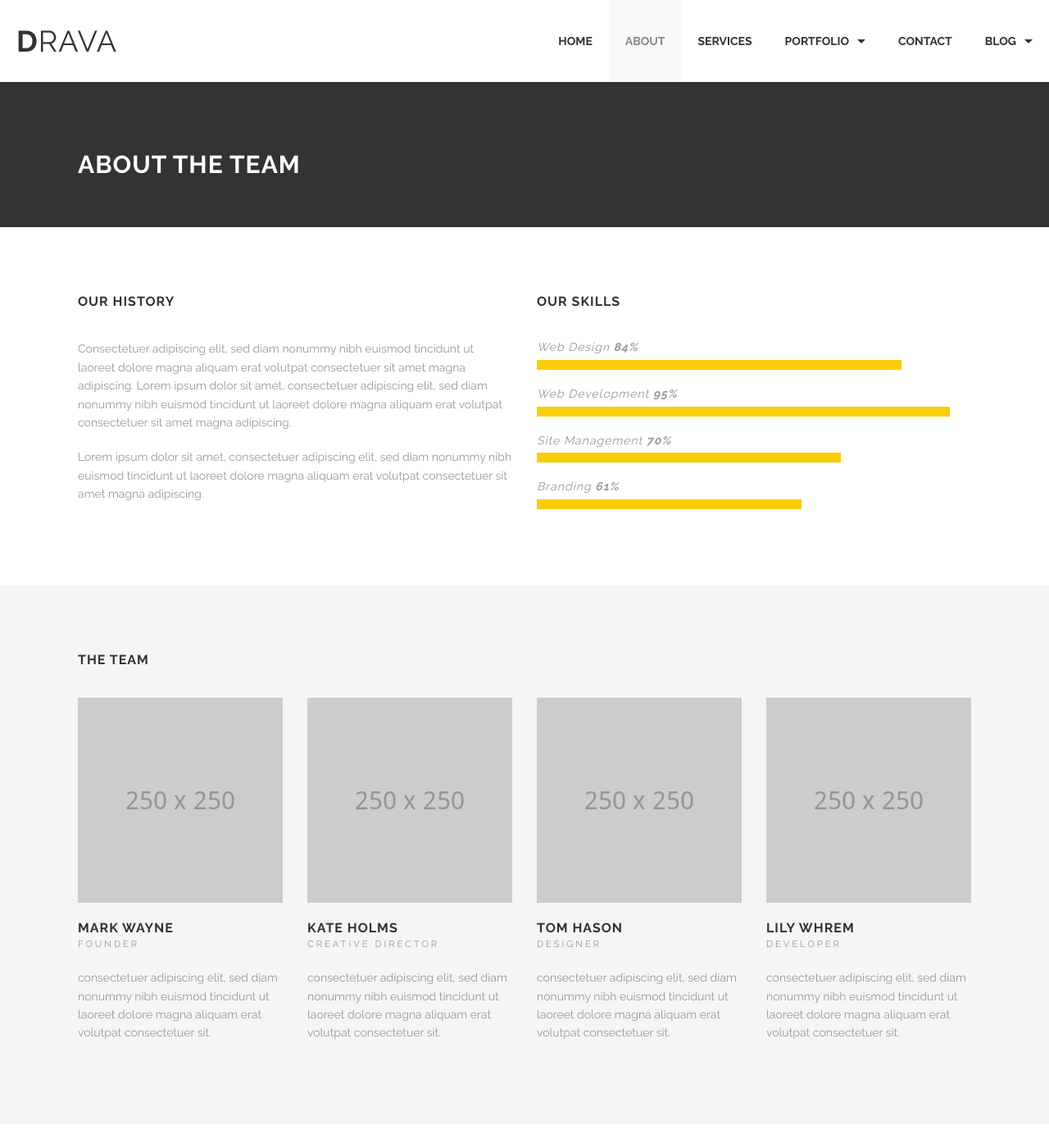
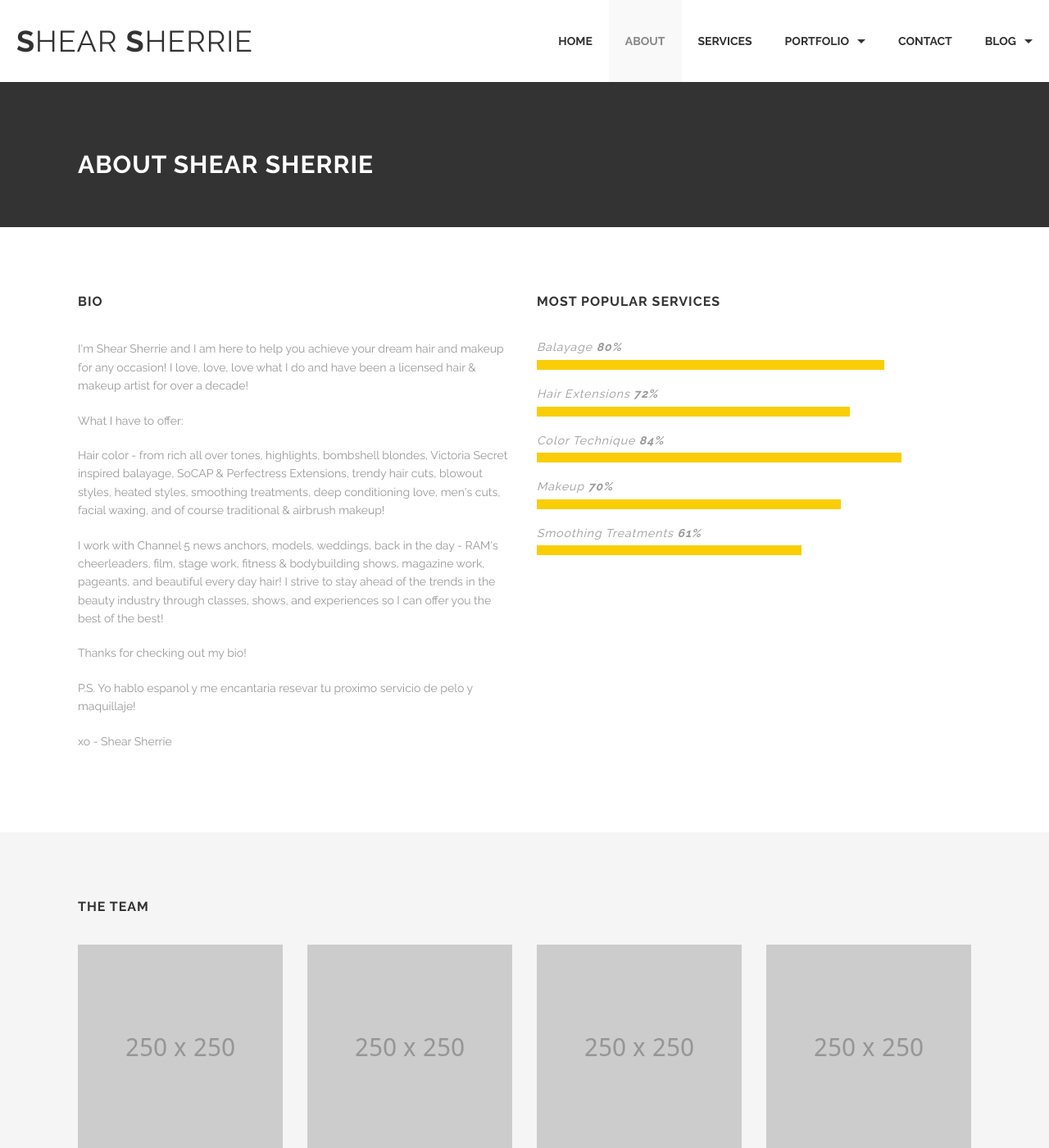
Before and after one commit to shearsherrie/shearsherrie.github.io, a Jekyll site: the page built from about.html, in a window 1280 px wide and 1400 px high. Shown: the whole window at 82% size. Built offline with Jekyll 4.4.1, drawn with Linux system fonts in a browser that asks for light colours; some of the changed text lies outside the part shown.

Commit message:
some customization

```diff
--- a/_config.yml
+++ b/_config.yml
@@ -1,14 +1,12 @@
 # Site settings
-title: Drava
-email: your-email@domain.com
+title: Shear Sherrie
+email: shear.sherri3@gmail.com
 description: > # this means to ignore newlines until "baseurl:"
-  Write an awesome description for your new site here. You can edit this
-  line in _config.yml. It will appear in your document head meta (for
-  Google search results) and in your feed.xml site description.
+  Shear Sherrie is a licensed hair & makeup artist serving the St. Louis, MO metro area and beyond. Services include Hair color, highlights, bombshell blondes, Victoria Secret inspired balayage, SoCAP & Perfectress Extensions, trendy hair cuts, blowout styles, heated styles, smoothing treatments, deep conditioning love, men's cuts, facial waxing, and otraditional & airbrush makeup.
 baseurl: "" # the subpath of your site, e.g. /blog/
-# url: "http://yourdomain.com" # the base hostname & protocol for your site
+url: "http://shearsherrie.com" # the base hostname & protocol for your site
 twitter_username: jekyllrb
-github_username:  jekyll
+github_username:  larryboymi
 
 # Build settings
 markdown: kramdown
--- a/_includes/footer.html
+++ b/_includes/footer.html
@@ -1,26 +1,21 @@
 <div class='full no-padding' style='background: #111'>
   <div class='fullwidth' id='footer'>
     <div class='three spacing'></div>
-    <p class='copyright'>©2014 {{site.title}}. All rights reserved.</p>
+    <p class='copyright'>©2021 {{site.title}}. All rights reserved.</p>
     <ul class='socials'>
       <li>
-        <a href='http://facebook.com'>
+        <a href='https://www.facebook.com/ShearSherrie/'>
           <i class='fa fa-facebook'></i>
         </a>
       </li>
       <li>
-        <a href='http://twitter.com'>
-          <i class='fa fa-twitter'></i>
+        <a href='https://www.instagram.com/belleza_bikini/'>
+          <i class='fa fa-instagram'></i>
         </a>
       </li>
       <li>
-        <a href='http://dribbble.com'>
-          <i class='fa fa-dribbble'></i>
-        </a>
-      </li>
-      <li>
-        <a href='http://tumblr.com'>
-          <i class='fa fa-tumblr'></i>
+        <a href='https://www.pinterest.com/shearsherrie/'>
+          <i class='fa fa-pinterest'></i>
         </a>
       </li>
     </ul>
--- a/_includes/header.html
+++ b/_includes/header.html
@@ -4,7 +4,7 @@
       <li class='name'>
         <h1>
           <a href='index.html'>
-            <strong>D</strong>rava
+            <strong>S</strong>hear <strong>S</strong>herrie
           </a>
         </h1>
       </li>
--- a/about.html
+++ b/about.html
@@ -2,13 +2,15 @@
 layout: default
 section_id: about
 skills:
-  - title: Web Design
+  - title: Balayage
+    percent: 80
+  - title: Hair Extensions
+    percent: 72
+  - title: Color Technique
     percent: 84
-  - title: Web Development
-    percent: 95
-  - title: Site Management
+  - title: Makeup
     percent: 70
-  - title: Branding
+  - title: Smoothing Treatments
     percent: 61
 
 members:
@@ -69,7 +71,7 @@ clients:
 <div class='full' style='background: #333'>
   <div class='row'>
     <div class='large-12 columns'>
-      <h2 style='color: #fff;'>About the team</h2>
+      <h2 style='color: #fff;'>About Shear Sherrie</h2>
     </div>
   </div>
   <div class='two spacing'></div>
@@ -77,14 +79,19 @@ clients:
 <div class='full'>
   <div class='row'>
     <div class='medium-6 columns'>
-      <h3>Our history</h3>
+      <h3>Bio</h3>
       <div class='spacing'></div>
-      <p>Consectetuer adipiscing elit, sed diam nonummy nibh euismod tincidunt ut laoreet dolore magna aliquam erat volutpat consectetuer sit amet magna adipiscing. Lorem ipsum dolor sit amet, consectetuer adipiscing elit, sed diam nonummy nibh euismod tincidunt ut laoreet dolore magna aliquam erat volutpat consectetuer sit amet magna adipiscing.</p>
-      <p>Lorem ipsum dolor sit amet, consectetuer adipiscing elit, sed diam nonummy nibh euismod tincidunt ut laoreet dolore magna aliquam erat volutpat consectetuer sit amet magna adipiscing.</p>
+      <p>I'm Shear Sherrie and I am here to help you achieve your dream hair and makeup for any occasion!  I love, love, love what I do and have been a licensed hair & makeup artist for over a decade!</p>
+      <p>What I have to offer:</p>
+      <p>Hair color - from rich all over tones, highlights, bombshell blondes, Victoria Secret inspired balayage, SoCAP & Perfectress Extensions, trendy hair cuts, blowout styles, heated styles, smoothing treatments, deep conditioning love, men's cuts, facial waxing, and of course traditional & airbrush makeup!</p>
+      <p>I work with Channel 5 news anchors, models, weddings, back in the day - RAM's cheerleaders, film, stage work, fitness & bodybuilding shows, magazine work, pageants, and beautiful every day hair!  I strive to stay ahead of the trends in the beauty industry through classes, shows, and experiences so I can offer you the best of the best!</p>
+      <p>Thanks for checking out my bio!</p>
+      <p>P.S. Yo hablo espanol y me encantaria resevar tu proximo servicio de pelo y maquillaje!</p>
+      <p>xo - Shear Sherrie</p>
       <div class='two spacing'></div>
     </div>
     <div class='medium-6 columns'>
-      <h3>Our skills</h3>
+      <h3>Most Popular Services</h3>
       <div class='spacing'></div>
       <div class='mod modBarGraph'>
         <ul class='bars'>
```
Also changed, not shown: services.html (+6 -15 lines), Gemfile.lock (added).
